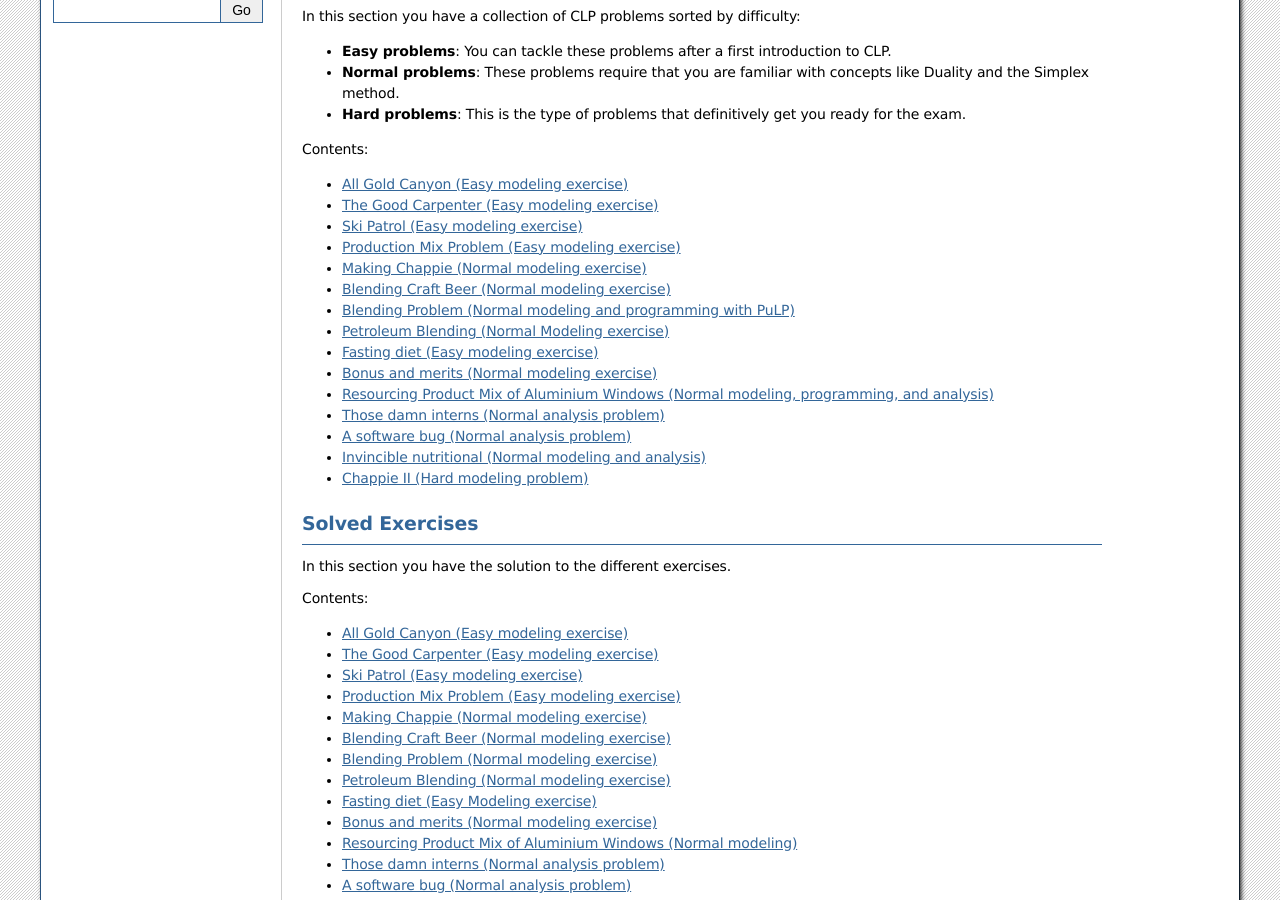
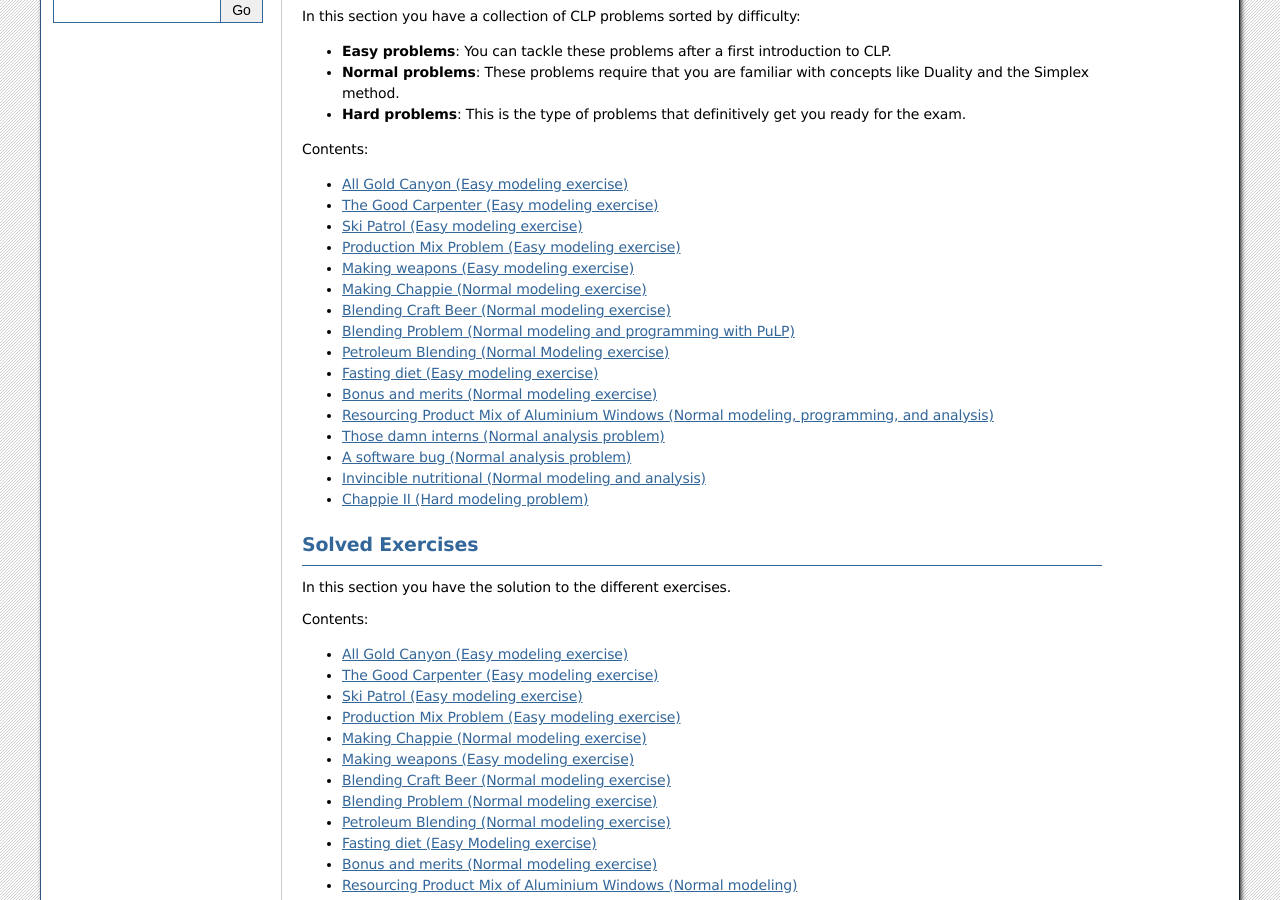
Before and after one commit to ffraile/operations-research-notebooks, a Sphinx documentation site: the page built from docs/source/CLP/index.rst, in a window 1280 px wide and 900 px high, scrolled down 517 px. Built offline with Sphinx 7.4.7, drawn with Linux system fonts in a browser that asks for light colours; pages that are not in the unit, such as notebooks, are missing from menus.

```diff
--- a/docs/source/CLP/index.rst
+++ b/docs/source/CLP/index.rst
@@ -40,6 +40,7 @@
     The Good Carpenter (Easy modeling exercise) </CLP/exercises/The Good Carpenter>
     Ski Patrol (Easy modeling exercise) </CLP/exercises/Ski Patrol>
     Production Mix Problem (Easy modeling exercise) </CLP/exercises/Production Mix Problem>
+    Making weapons (Easy modeling exercise) </CLP/exercises/Making weapons>
     Making Chappie (Normal modeling exercise) </CLP/exercises/Making Chappie>
     Blending Craft Beer (Normal modeling exercise) </CLP/exercises/Blending Craft Beer>
     Blending Problem (Normal modeling and programming with PuLP) </CLP/exercises/Blending Problem>
@@ -67,6 +68,7 @@
     Ski Patrol (Easy modeling exercise) </CLP/solved/Ski Patrol (Solved)>
     Production Mix Problem (Easy modeling exercise) </CLP/solved/Production Mix Problem (Solved)>
     Making Chappie (Normal modeling exercise) </CLP/solved/Making Chappie (Solved)>
+    Making weapons (Easy modeling exercise) </CLP/solved/Making weapons (solved)>
     Blending Craft Beer (Normal modeling exercise) </CLP/solved/Blending Craft Beer (Solved)>
     Blending Problem (Normal modeling exercise) </CLP/solved/Blending Problem (Solved)>
     Petroleum Blending (Normal modeling exercise) </CLP/solved/Petroleum Blending (Solved)>
```
Also changed, not shown: docs/source/CLP/exercises/Making weapons.ipynb (added).
